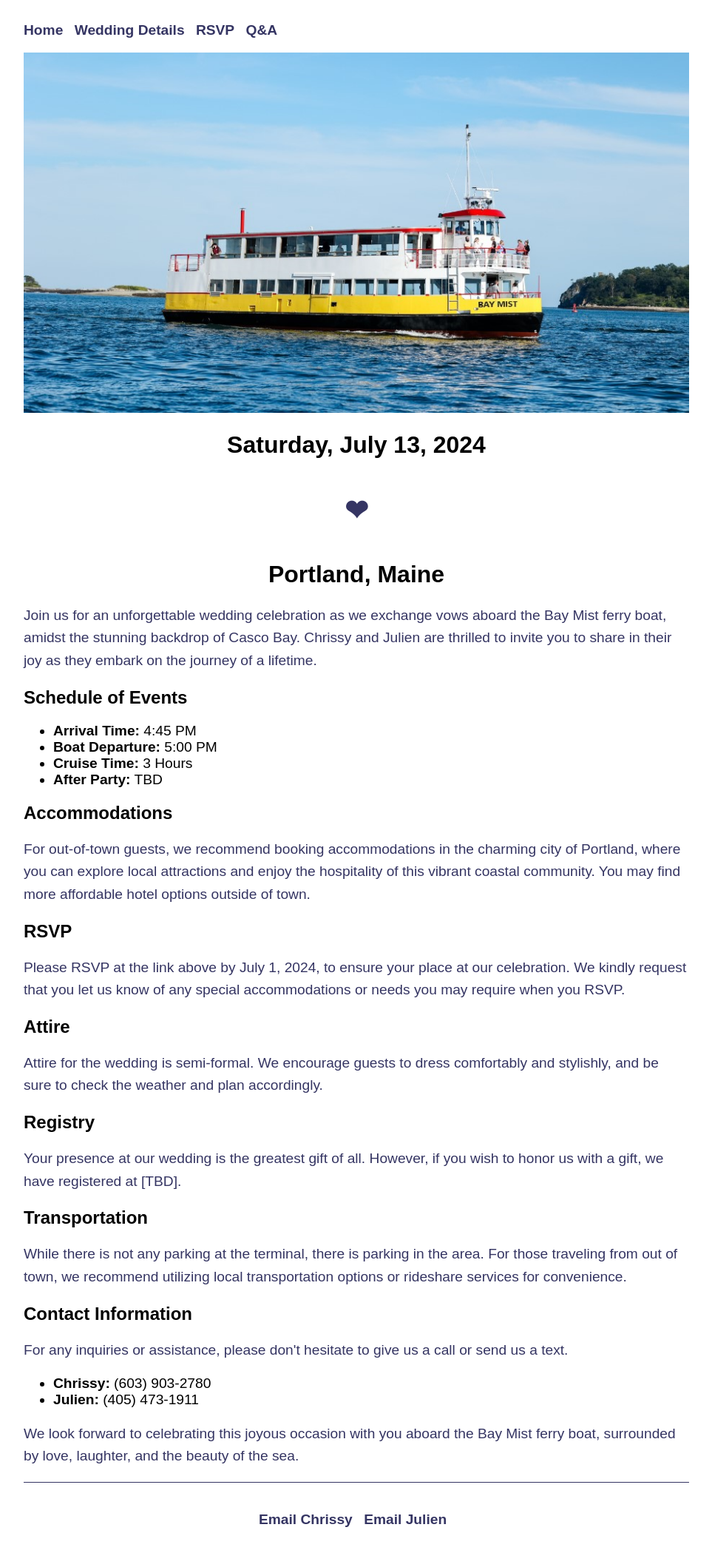
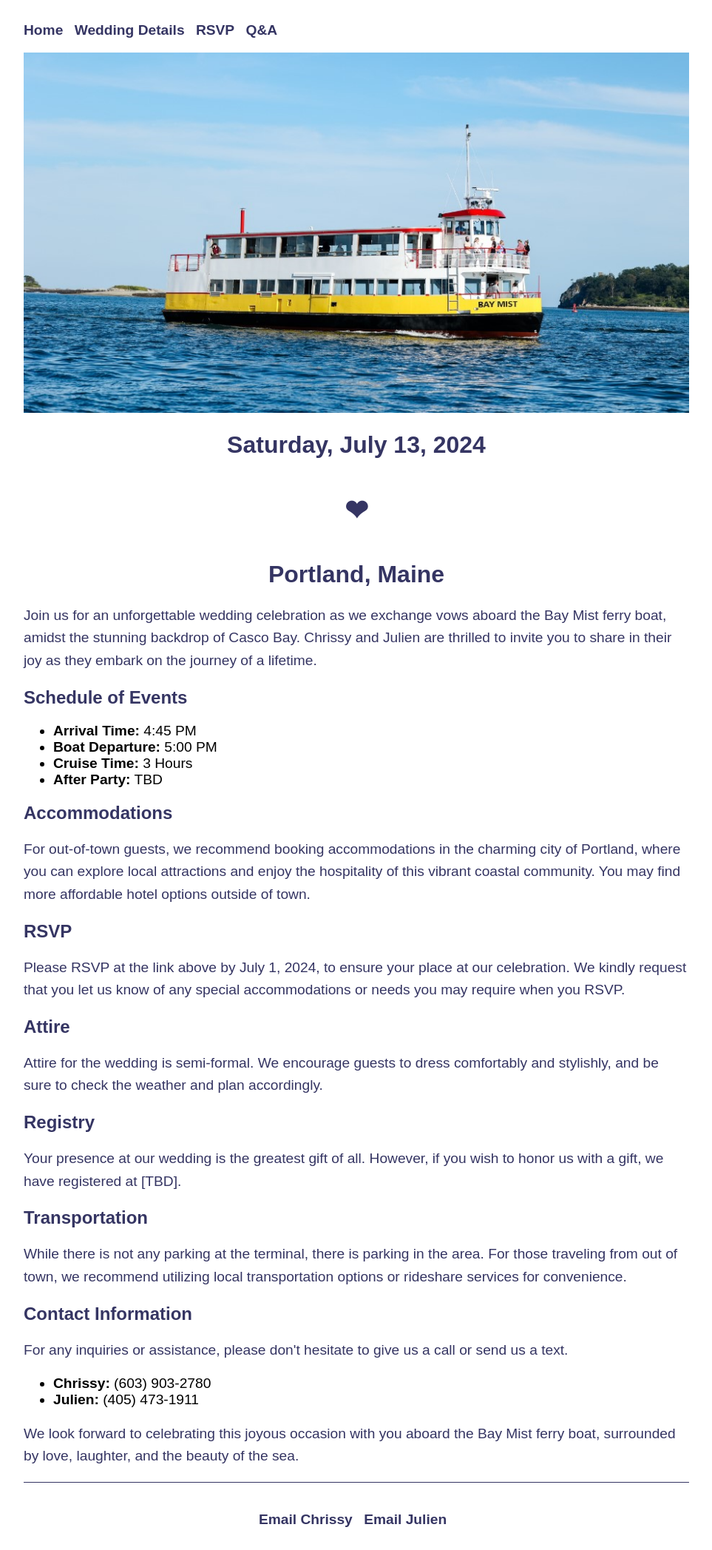
Before and after one commit to christina-ladam/wedding, a Jekyll site: the page built from weddingdetails.html, in a window 1280 px wide. Shown: the whole page at 74% size, without its empty margins (158-1121 px from the left). Built offline with Jekyll 4.4.1, drawn with Linux system fonts in a browser that asks for light colours; some web fonts are replaced.

Commit message:
Update main.css

```diff
--- a/css/main.css
+++ b/css/main.css
@@ -29,11 +29,13 @@ a:hover {
 h1 {
     font-size: 2em;
     font-family: 'Ruluko', sans-serif; /* Using Ruluko font */
+    color: #353563;
 }
 
 h2 {
     font-size: 1.5em;
     font-family: 'Ruluko', sans-serif; /* Using Ruluko font */
+    color: #353563;
 }
 
 p {
```
